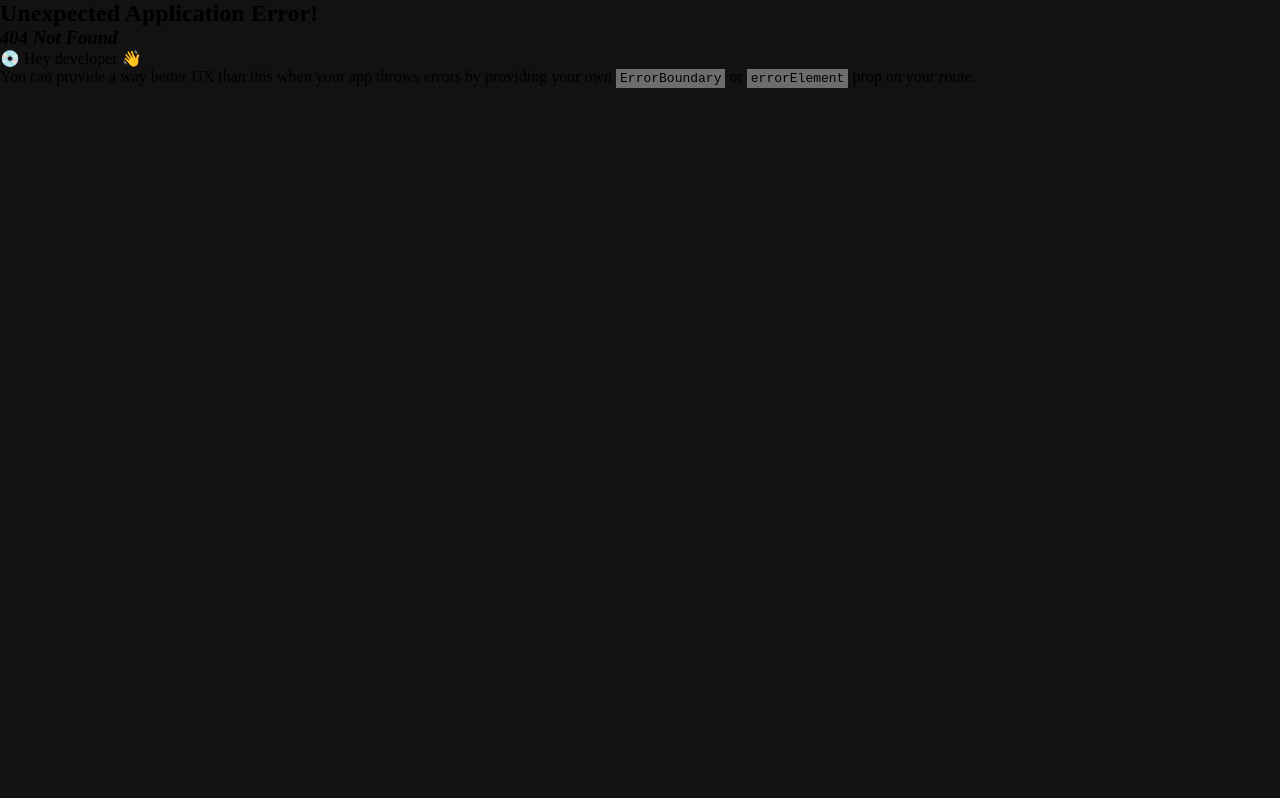
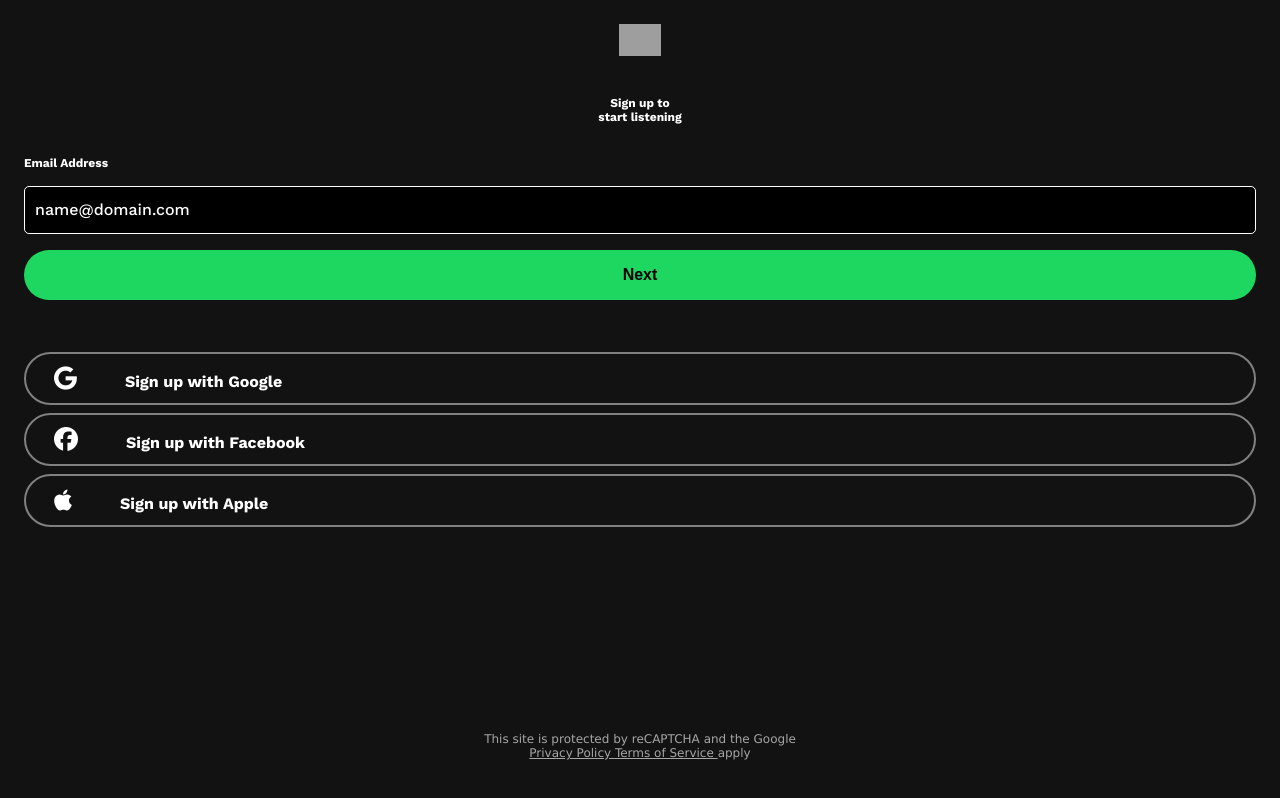
Before and after one commit to Ronmycode/spotify_clone, a React (Vite) app in the folder vite-project/: page /signupForm in a window 1280 px wide. Before the commit this address had no page. Built offline with nearby package versions, Linux system fonts and the light colour scheme; grey boxes are pictures that could not be loaded.

Commit message:
added the useState hook to the signupform file, it manage the estate for the 3 forms that the registration process will have. I'm still working on the bar process and the radio buttons for the gener part, also missing the select dropdown menu for the dob month..

```diff
--- a/vite-project/src/Components/SignUpEmailAddress.css
+++ b/vite-project/src/Components/SignUpEmailAddress.css
@@ -3,28 +3,31 @@
   flex-direction: column;
   text-align: center;
 }
-.SignUpBanner img {
+.App img {
   max-height: 32px;
 }
 .Email .SignUpBanner p {
   font-size: 2rem;
 }
 
-.Email {
+.Form {
   font-family: "Work Sans", sans-serif;
   color: white;
   display: flex;
   flex-direction: column;
   padding: 1.5rem;
-  margin: 1rem;
 }
 
-.Email p {
+.Form p {
   font-weight: 700;
   font-size: 0.75rem;
   padding: 1rem 0;
 }
-.Email textarea {
+.Form input {
+  border: solid 1px white;
+  color: white;
+  font-size: 1rem;
+  border-radius: 5px;
   display: flex;
   background-color: black;
   height: 3rem;
@@ -32,12 +35,12 @@
 ::placeholder {
   font-family: "Work Sans", sans-serif;
   font-weight: 500;
-  color: rgb(166, 166, 166);
+  color: white;
   padding: 0.5rem;
   font-size: 1rem;
 }
 
-.Email button {
+.Form button {
   background-color: var(--green);
   padding: 1rem 0;
   border-radius: 3rem;
--- a/vite-project/src/Components/SignUpEmailAddress.jsx
+++ b/vite-project/src/Components/SignUpEmailAddress.jsx
@@ -1,11 +1,17 @@
+/*
+###########################
+This component was inserted directly in the signupform page
+############################
+*/
+
 function SignUpEmailAddres() {
   return (
     <div className="Email">
       <div className="SignUpBanner">
-        <img
+        {/*         <img
           src="https://res.cloudinary.com/dymsokiwr/image/upload/v1728534949/spotify-white-icon_wlcipw.svg"
           alt="Logo"
-        />
+        /> */}
         <p>
           Sign up to
           <br />
--- a/vite-project/src/Components/SsoLinks.css
+++ b/vite-project/src/Components/SsoLinks.css
@@ -1,9 +1,10 @@
 .ssoLinks {
+  padding: 2rem 0;
   display: flex;
   flex-direction: column;
 }
 .ssoLinks a {
-  margin: 0.25rem 1rem;
+  margin: 0.25rem 0rem;
   padding: 0.75rem;
   text-decoration: none;
   color: white;
--- a/vite-project/src/Pages/Signup.jsx
+++ /dev/null
@@ -1,14 +0,0 @@
-import SsoLinks from "../Components/SsoLinks.jsx";
-import "../Components/SsoLinks.css";
-import SignUpEmailAddress from "../Components/SignUpEmailAddress.jsx";
-import "../Components/SignUpEmailAddress.css";
-function Signup() {
-  return (
-    <div>
-      <SignUpEmailAddress />
-      <SsoLinks />
-    </div>
-  );
-}
-
-export default Signup;
--- /dev/null
+++ b/vite-project/src/Pages/SignupForm.css
@@ -0,0 +1,73 @@
+.App {
+  height: 95vh;
+  position: relative;
+}
+
+.App img {
+  margin: auto;
+  margin-top: 1.5rem;
+}
+.policy {
+  position: absolute;
+  left: 0;
+  right: 0;
+  bottom: 0;
+  margin-inline: auto;
+  width: fit-content;
+  margin-bottom: 1.5rem;
+
+  color: rgb(166, 166, 166);
+  text-align: center;
+  font-size: 0.75rem;
+  font-family: "Lucida Sans", "Lucida Sans Regular", "Lucida Grande",
+    "Lucida Sans Unicode", Geneva, Verdana, sans-serif;
+}
+
+.policy a {
+  color: rgb(166, 166, 166);
+}
+
+/* Progress bar styles */
+.progress-bar {
+  width: 80%;
+  height: 20px;
+  background-color: #e0e0e0;
+  border-radius: 10px;
+  overflow: hidden;
+  margin: 20px auto;
+}
+
+.progress-bar-fill {
+  height: 100%;
+  background-color: #28a745;
+  width: 0; /* This will be dynamically updated */
+  transition: width 0.3s ease-in-out;
+}
+
+.DOB {
+  display: flex;
+}
+
+.DOB input {
+  margin: 0.5rem;
+}
+
+.DOB .days {
+  width: 3rem;
+}
+
+.DOB .monts {
+  width: 10rem;
+}
+.DOB .years {
+  width: 5rem;
+}
+
+.Gender_top {
+  color: white;
+  display: flex;
+}
+
+input .Gender {
+  flex-direction: row;
+}
--- /dev/null
+++ b/vite-project/src/Pages/SignupForm.jsx
@@ -0,0 +1,252 @@
+import SsoLinks from "../Components/SsoLinks.jsx";
+import "../Components/SsoLinks.css";
+import "../Components/SignUpEmailAddress.css";
+import "../Components/SsoLInks.css";
+import "./SignupForm.css";
+import React, { useState } from "react";
+
+/* 1st form */
+function Form1({ onComplete }) {
+  const [inputValue, setInputValue] = useState("");
+
+  const handleSubmit = (e) => {
+    e.preventDefault();
+    if (inputValue) {
+      onComplete(); // Move to the next form
+    }
+  };
+
+  return (
+    <form onSubmit={handleSubmit} className="Form">
+      <div className="SignUpBanner">
+        <p>
+          Sign up to
+          <br />
+          start listening
+        </p>
+      </div>
+      <p>Email Address</p>
+      <input
+        type="email"
+        value={inputValue}
+        name="Email Address"
+        id="Email"
+        placeholder="name@domain.com"
+        onChange={(e) => setInputValue(e.target.value)}
+      ></input>
+      <button type="submit" className="btn">
+        Next
+      </button>
+
+      <SsoLinks />
+    </form>
+  );
+}
+
+/* 2nd Form */
+function Form2({ onComplete }) {
+  const [inputValue, setInputValue] = useState("");
+
+  const handleSubmit = (e) => {
+    e.preventDefault();
+    if (inputValue) {
+      onComplete(); // Move to the next form
+    }
+  };
+
+  return (
+    <form onSubmit={handleSubmit} className="Form">
+      <p>Password</p>
+      <input
+        type="password"
+        value={inputValue}
+        name="Password"
+        id="Password"
+        placeholder=""
+        onChange={(e) => setInputValue(e.target.value)}
+      ></input>
+      <div>
+        <p>Your password must contain at least</p>
+      </div>
+      <button type="submit" className="btn">
+        Next
+      </button>
+    </form>
+  );
+}
+
+/* 3rd Form */
+function Form3({ onComplete }) {
+  const [inputValue, setInputValue] = useState("");
+
+  const handleSubmit = (e) => {
+    e.preventDefault();
+    if (inputValue) {
+      onComplete(); // Complete the form submission
+    }
+  };
+
+  return (
+    <form onSubmit={handleSubmit} className="Form">
+      <p>Name</p>
+      <span>This Name will appear on your profile</span>
+      <input
+        type="text"
+        value={inputValue}
+        name="text"
+        id="Name"
+        placeholder=""
+        onChange={(e) => setInputValue(e.target.value)}
+      ></input>
+      <div className="">
+        <p>Date of birth</p>
+        <span>Why do we need you date of birth?</span>
+        <a href="http://">Learn more</a>
+        <div className="DOB">
+          {/* days */}
+          <input
+            className="days"
+            type="text"
+            value={inputValue}
+            name="text"
+            id="day"
+            placeholder="dd"
+            onChange={(e) => setInputValue(e.target.value)}
+          ></input>
+
+          {/* Months */}
+          <input
+            className="monts"
+            type="text"
+            value={inputValue}
+            name="text"
+            id="month"
+            placeholder="Month"
+            onChange={(e) => setInputValue(e.target.value)}
+          ></input>
+
+          {/* Years */}
+          <input
+            className="years"
+            type="text"
+            value={inputValue}
+            name="text"
+            id="year"
+            placeholder="yyyy"
+            onChange={(e) => setInputValue(e.target.value)}
+          ></input>
+        </div>
+
+        {/* Gender */}
+        <p>Gender</p>
+        <span>
+          We use your gender to help personalize our content recommendations and
+          ads for you.
+        </span>
+        {/* male */}
+        <div className="Gender_top">
+          <div className="Gender">
+            <input
+              className="gender"
+              type="radio"
+              value={inputValue}
+              name="Man"
+              id="Man"
+              onChange={(e) => setInputValue(e.target.value)}
+            ></input>
+            <label htmlFor="Man">Man</label>
+          </div>
+          {/* Woman */}
+          <div className="Gender">
+            <input
+              className="gender"
+              type="radio"
+              value={inputValue}
+              name="Woman"
+              id="Woman"
+              onChange={(e) => setInputValue(e.target.value)}
+            ></input>
+            <label htmlFor="Woman">Woman</label>
+          </div>
+          {/* Non-binary */}
+          <div className="Gender">
+            <input
+              className="gender"
+              type="radio"
+              value={inputValue}
+              name="Non-binary"
+              id="Non-binary"
+              onChange={(e) => setInputValue(e.target.value)}
+            ></input>
+            <label htmlFor="Non-binary">Non-binary</label>
+          </div>
+        </div>
+      </div>
+      <button type="submit" className="btn">
+        Next
+      </button>
+    </form>
+  );
+}
+// ###########Progress bar function
+/* function ProgressBar({ currentForm, totalForms }) {
+  const progressPercentage = (currentForm / totalForms) * 100;
+
+  return (
+    <div className="progress-bar">
+      <div
+        className="progress-bar-fill"
+        style={{ width: `${progressPercentage}%` }}
+      />
+    </div>
+  );
+} */
+
+function SignupForm() {
+  const [currentForm, setCurrentForm] = useState(1);
+  //const totalForms = 3; //Total number of form stages
+
+  const goToNextForm = () => {
+    setCurrentForm((prevForm) => prevForm + 1);
+  };
+
+  return (
+    <div className="App">
+      <img
+        className="SignUpBanner"
+        src="https://res.cloudinary.com/dymsokiwr/image/upload/v1728534949/spotify-white-icon_wlcipw.svg"
+        alt="Logo"
+      ></img>
+
+      {/* #####Progress Bar call###########
+      <ProgressBar currentForm={currentForm} totalForms={totalForms} />
+      #####################*/}
+      {currentForm === 1 && <Form1 onComplete={goToNextForm} />}
+      {currentForm === 2 && <Form2 onComplete={goToNextForm} />}
+      {currentForm === 3 && (
+        <Form3 onComplete={() => alert("Form submission complete!")} />
+      )}
+
+      <footer className="policy">
+        <p>
+          {"This site is protected by reCAPTCHA and the Google "}
+          <br></br>
+          <a href="#">{"Privacy Policy "}</a>
+          <a href="https://policies.google.com/terms">{"Terms of Service "}</a>
+          apply
+        </p>
+      </footer>
+    </div>
+  );
+}
+
+/* function SignupForm() {
+  return (
+    <div>
+      <SignUpEmailAddress />
+      <SsoLinks />
+    </div>
+  );
+}
+ */
+export default SignupForm;
--- a/vite-project/src/main.jsx
+++ b/vite-project/src/main.jsx
@@ -3,7 +3,7 @@
 import "./index.css";
 import Home from "./Pages/Home.jsx";
 import { createBrowserRouter, RouterProvider } from "react-router-dom";
-import Signup from "./Pages/Signup.jsx";
+import SignupForm from "./Pages/SignupForm.jsx";
 
 const router = createBrowserRouter([
   {
@@ -11,8 +11,8 @@
     element: <Home />,
   },
   {
-    path: "/signup",
-    element: <Signup />,
+    path: "/signupForm",
+    element: <SignupForm />,
   },
 ]);
 
```
